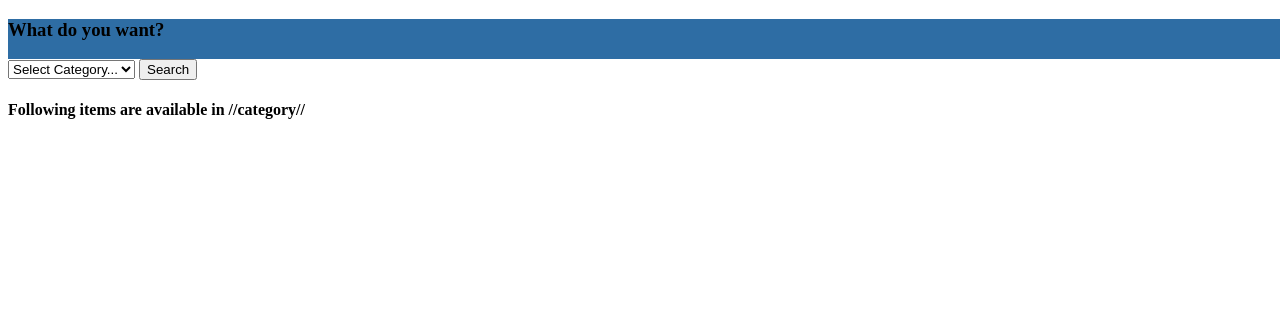
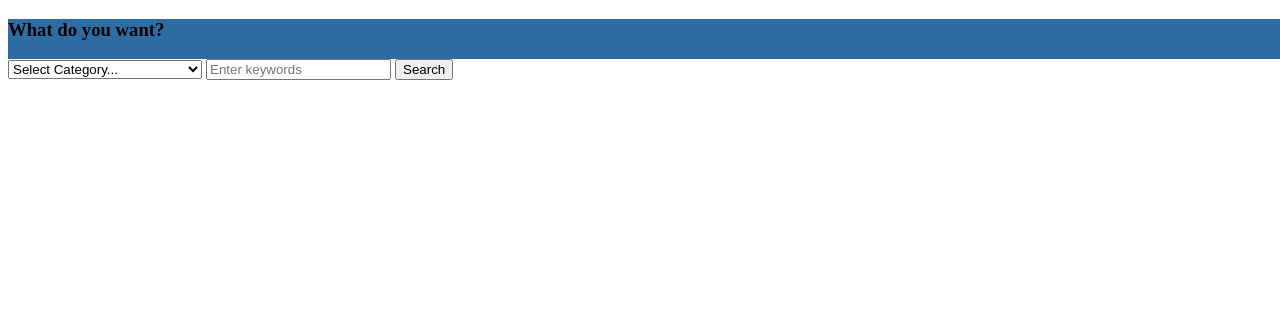
Before and after one commit to MayukaJ/MSD-project, a PHP site: page /requestItem.php in a window 1280 px wide. Shown: the top 319 px of the page. Run offline with PHP 8.4, Linux system fonts and the light colour scheme; data that the repository does not hold is empty.

Commit message:
request item page functionality

```diff
--- a/requestItem.php
+++ b/requestItem.php
@@ -7,24 +7,60 @@
 </head>
 <body>
 <header>
-<h3>What do you want?</h3>
+    <h3>What do you want?</h3>
 </header>
-<select id="selectedCategory">
-    <option value="null">Select Category...</option>
-    <option value="cat1">cat1</option>
-    <option value="cat2">Opel</option>
-    <option value="cat2">Audi</option>
-</select>
-<input type="submit" value="Search" name="search">
-<h4>Following items are available in //category//</h4>
+<form action="requestItem.php" method="get">
+    <select name="category" id="selectedCategory">
+        <option value="null">Select Category...</option>
+        <option value="clothes">Clothes</option>
+        <option value="books">Books/Educational</option>
+        <option value="shoes">Shoes</option>
+        <option value="sports">Sports Equipment</option>
+        <option value="electronic">Electronic appliances</option>
+        <option value="music">Musical/Aesthetic Equipment</option>
+        <option value="furniture">Furniture items</option>
+    </select>
+    <input type="text" placeholder="Enter keywords" name="keywordString">
+    <input type="hidden" name="requested" value="true">
+    <input type="submit" name="search" value="Search">
+
+
+</form>
+
+</div>
+</body>
+</html>
 
 <?php
-require_once("Database.php");
-require_once("Item.php");
 
+require_once('Item.php');
+require_once('Database.php');
+
+$requested = false;
+$category = "";
 $db = new Database();
-$db->select('user', '*');
-$db->makeTable(['User ID', 'PWD', 'name', 'add', 'phone', 'email']);
+
+if (array_key_exists("requested", $_GET)) {
+    $requested = ($_GET["requested"] != "true");
+    echo $category;
+    $category = $_GET['category'];
+    $keywordString = $_GET['keywordString'];
+
+    $itemList = Item::returnAvailItems($category, $keywordString, $db);
+
+
+    echo "<h4>Following items are available in :" . ucwords($category) . "</h4>";
+
+    try {
+        $db->makeTable(
+            ['Item ID', 'Title', 'Description', 'Donor', 'Category', 'Date', 'Request'], [3, 5, 7], null,
+            $itemList, true, 'request', "Request", ""
+        );
+    } catch (DatabaseException $e) {
+        $e->echoDetails();
+    }
+
+}
+
+
 ?>
-</body>
-</html>
```
